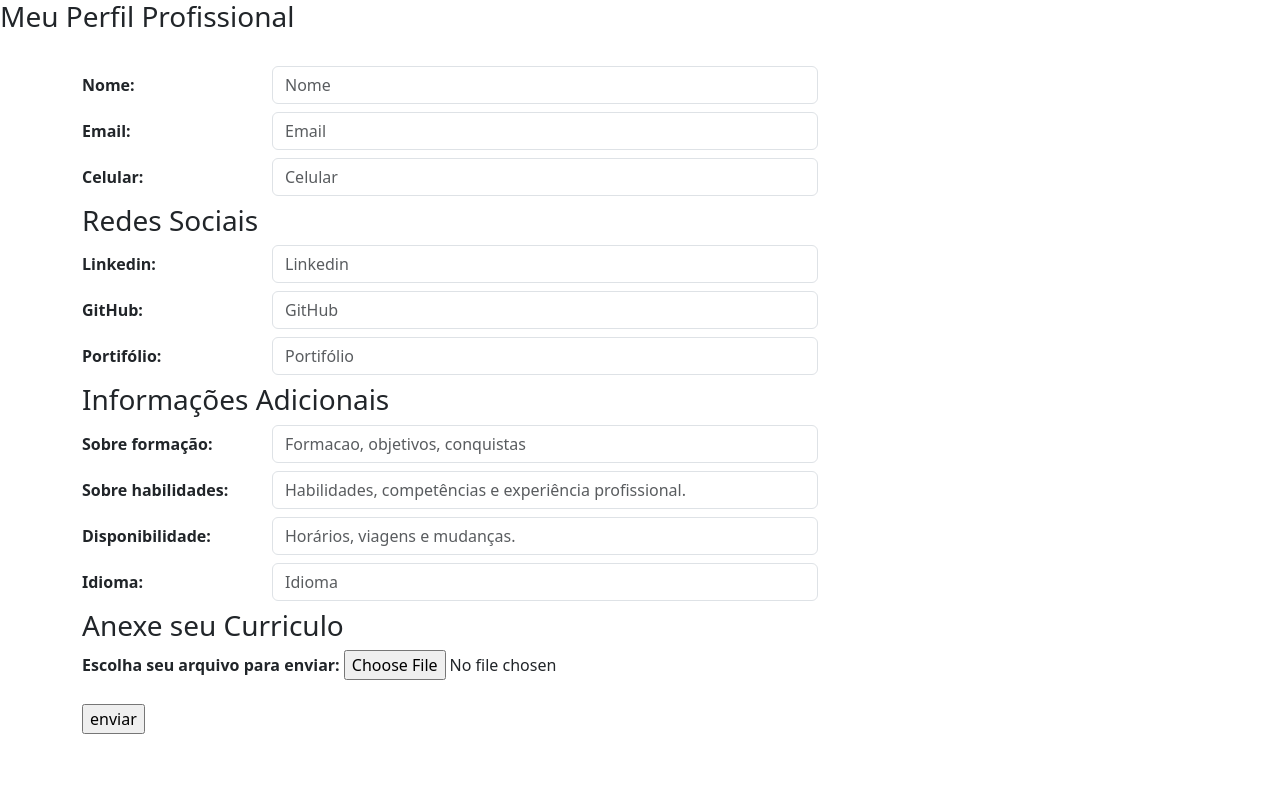
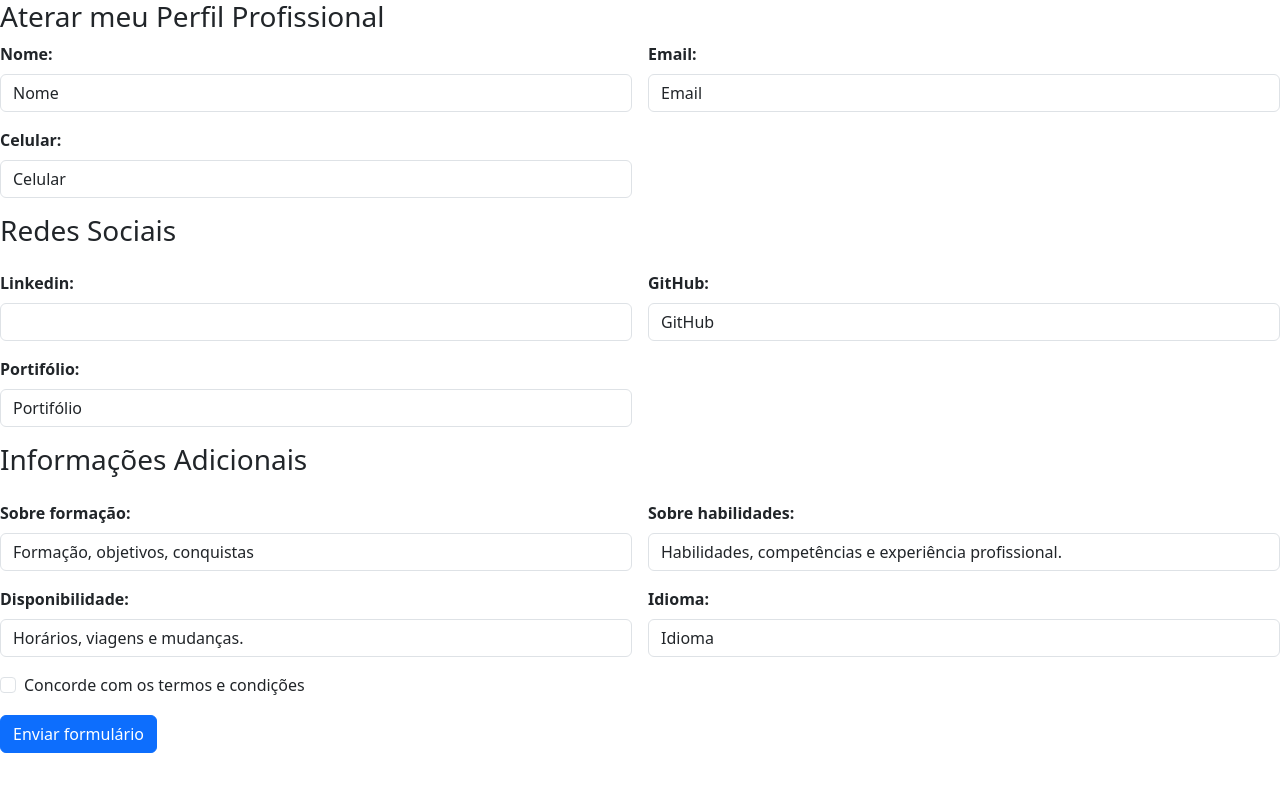
Before and after one commit to pedrocruzz/vagas_fatec, a PHP site: page /views/Aluno/Index.php in a window 1280 px wide. Run offline with PHP 8.4, Linux system fonts and the light colour scheme; some libraries are stand-ins or nearby versions.

Commit message:
alterar aluno

```diff
--- a/Application/controllers/Aluno.php
+++ b/Application/controllers/Aluno.php
@@ -20,7 +20,7 @@ class Aluno extends Controller
   }
   public function curriculo()
   {
-       $data = Alunos::findAll();
+        $data = Alunos::findAll();
         $this->view('aluno/curriculo', ['alunos' => $data]);
   }
 
--- a/Application/views/Aluno/Index.php
+++ b/Application/views/Aluno/Index.php
@@ -1,6 +1,17 @@
+<?php
+
+use Application\models\Alunos;
+
+if (isset($_POST['alterarPerfil'])) {
+    $data = array (
+        'linkedin' => $_POST['linkedin'],
+    );
+    $result = Alunos::alterarperfil($data);
+}
+?>
+
 <!DOCTYPE html>
 <html lang="pt-br">
-
 <head>
     <meta charset="UTF-8">
     <meta http-equiv="X-UA-Compatible" content="IE=edge">
@@ -8,95 +19,103 @@
     <link rel="stylesheet" href="bootstrap-5.1.3-dist/bootstrap-5.1.3-dist/css/bootstrap.min.css">
     <script src="https://cdn.jsdelivr.net/npm/@popperjs/core@2.9.2/dist/umd/popper.min.js"></script>
     <script src="https://cdn.jsdelivr.net/npm/bootstrap@5.0.1/dist/js/bootstrap.min.js" integrity="sha384-Atwg2Pkwv9vp0ygtn1JAojH0nYbwNJLPhwyoVbhoPwBhjQPR5VtM2+xf0Uwh9KtT" crossorigin="anonymous"></script>
-  <title>Documento</title>
+    <title>Aterar Perfil</title>
 </head>
-
 <body>
-
     <script src="bootstrap-5.1.3-dist/bootstrap-5.1.3-dist/js/bootstrap.bundle.min.js"></script>
-  <h3>Meu Perfil Profissional</h3>
-
-  <form>
-    <br>
-    <div class="container">
-      <div class="row mb-2">
-        <label for="inputNome" class="col-sm-2 col-form-label"><strong>Nome:</strong></label>
-        <div class="col-sm-6">
-          <input type="nome" class="form-control" id="inputNome" placeholder="Nome" required>
+    <h3>Aterar meu Perfil Profissional</h3>
+    <form class="row g-3 needs-validation" method="post">
+        <div class="col-md-6">
+            <label for="validationNome" class="form-label"><strong>Nome:</strong></label>
+            <input type="text" class="form-control" id="validationNome" value="Nome" required>
+            <div class="valid-feedback">
+                Looks good!
             </div>
         </div>
-      <div class="row mb-2">
-        <label for="inputEmail" class="col-sm-2 col-form-label"><strong>Email:</strong></label>
-        <div class="col-sm-6">
-          <input type="email" class="form-control" id="inputEmail" placeholder="Email" required>
+        <div class="col-md-6">
+            <label for="validationEmail" class="form-label"><strong>Email:</strong></label>
+            <input type="text" class="form-control" id="validationEmail" value="Email" required>
+            <div class="valid-feedback">
+                Looks good!
             </div>
         </div>
-      <div class="row mb-2">
-        <label for="inputCel1" class="col-sm-2 col-form-label"><strong>Celular:</strong></label>
-        <div class="col-sm-6">
-          <input type="celular" class="form-control" id="inputCel1" placeholder="Celular" required>
+        <div class="col-md-6">
+            <label for="validationCelular" class="form-label"><strong>Celular:</strong></label>
+            <input type="text" class="form-control" id="validationCelular" value="Celular" required>
+            <div class="valid-feedback">
+                Looks good!
             </div>
         </div>
-
         <h3>Redes Sociais</h3>
-      <div class="row mb-2">
-        <label for="inputdLinkedin" class="col-sm-2 col-form-label"><strong>Linkedin:</strong></label>
-        <div class="col-sm-6">
-          <input type="linkedin" class="form-control" id="inputLinkedin" placeholder="Linkedin" required>
+        </div>
+        <div class="col-md-6">
+            <label for="validationLinkedin" class="form-label"><strong>Linkedin:</strong></label>
+            <input type="text" class="form-control" id="validationLinkedin" name="linkedin" required>
+            <div class="valid-feedback">
+                Looks good!
             </div>
         </div>
-      <div class="row mb-2">
-        <label for="inputGitHub" class="col-sm-2 col-form-label"><strong>GitHub:</strong></label>
-        <div class="col-sm-6">
-          <input type="github" class="form-control" id="inputGitHub" placeholder="GitHub" required>
+        <div class="col-md-6">
+            <label for="validationGitHub" class="form-label"><strong>GitHub:</strong></label>
+            <input type="text" class="form-control" id="validationGitHub" value="GitHub" required>
+            <div class="valid-feedback">
+                Looks good!
             </div>
         </div>
-      <div class="row mb-2">
-        <label for="inputPortifolio" class="col-sm-2 col-form-label"><strong>Portifólio:</strong></label>
-        <div class="col-sm-6">
-          <input type="portifolio" class="form-control" id="inputPortifolio" placeholder="Portifólio" required>
+        </div>
+        <div class="col-md-6">
+            <label for="validationPortifolio" class="form-label"><strong>Portifólio:</strong></label>
+            <input type="text" class="form-control" id="validationPortifolio" value="Portifólio" required>
+            <div class="valid-feedback">
+                Looks good!
             </div>
         </div>
-
         <h3>Informações Adicionais</h3>
-      <div class="row mb-2">
-        <label for="inputInformacao" class="col-sm-2 col-form-label"><strong>Sobre formação:</strong></label>
-        <div class="col-sm-6">
-          <input type="informacao" class="form-control" id="inputInformacao" placeholder="Formacao, objetivos, conquistas" required>
+        </div>
+        <div class="col-md-6">
+            <label for="validationSformacao" class="form-label"><strong>Sobre formação:</strong></label>
+            <input type="text" class="form-control" id="validationSformacao" value="Formação, objetivos, conquistas" required>
+            <div class="valid-feedback">
+                Looks good!
             </div>
         </div>
-      <div class="row mb-2">
-        <label for="inputInformaçao2" class="col-sm-2 col-form-label"><strong>Sobre habilidades:</strong></label>
-        <div class="col-sm-6">
-          <input type="informacao2" class="form-control" id="inputInformaçao2" placeholder="Habilidades, competências e experiência profissional." required>
+        <div class="col-md-6">
+            <label for="validationShabilidades" class="form-label"><strong>Sobre habilidades:</strong></label>
+            <input type="text" class="form-control" id="validationShabilidades" value="Habilidades, competências e experiência profissional." required>
+            <div class="valid-feedback">
+                Looks good!
             </div>
         </div>
-      <div class="row mb-2">
-        <label for="inputDisponibilidade" class="col-sm-2 col-form-label"><strong>Disponibilidade:</strong></label>
-        <div class="col-sm-6">
-          <input type="disponibilidade" class="form-control" id="inputDisponibilidade" placeholder="Horários, viagens e mudanças." required>
+        <div class="col-md-6">
+            <label for="validationDisponibilidade" class="form-label"><strong>Disponibilidade:</strong></label>
+            <input type="text" class="form-control" id="validationDisponibilidade" value="Horários, viagens e mudanças." required>
+            <div class="valid-feedback">
+                Looks good!
             </div>
         </div>
-      <div class="row mb-2">
-        <label for="inputIdioma" class="col-sm-2 col-form-label"><strong>Idioma:</strong></label>
-        <div class="col-sm-6">
-          <input type="Idioma" class="form-control" id="inputIdioma" placeholder="Idioma" required>
+        <div class="col-md-6">
+            <label for="validationIdioma" class="form-label"><strong>Idioma:</strong></label>
+            <input type="text" class="form-control" id="validationIdioma" value="Idioma" required>
+            <div class="valid-feedback">
+                Looks good!
             </div>
         </div>
-
-      <h3>Anexe seu Curriculo</h3>
-      </strong>
-      <label><strong> Escolha seu arquivo para enviar: </strong></label>
-      <input type="file" id="myFile" /> <br /><br />
-
-      <input type="submit" value="enviar" />
-
         </div>
-
-
+        <div class="col-12">
+            <div class="form-check">
+                <input class="form-check-input" type="checkbox" value="" id="invalidCheck" required>
+                <label class="form-check-label" for="invalidCheck">
+                    Concorde com os termos e condições
+                </label>
+                <div class="invalid-feedback">
+                    Você deve concordar antes de enviar.
+                </div>
+            </div>
+        </div>
+        <div class="col-12">
+            <button class="btn btn-primary" type="submit" name="alterarPerfil">Enviar formulário</button>
+        </div>
     </form>
-
     <script src="https://cdn.jsdelivr.net/npm/bootstrap@5.1.3/dist/js/bootstrap.bundle.min.js" integrity="sha384-ka7Sk0Gln4gmtz2MlQnikT1wXgYsOg+OMhuP+IlRH9sENBO0LRn5q+8nbTov4+1p" crossorigin="anonymous"></script>
 </body>
-
 </html>
```
Also changed, not shown: Application/models/Alunos.php (+2 -17 lines), Application/views/Aluno/alterarperfil.php (deleted, +0 -133 lines). Lines whose indentation alone changed are shown as unchanged.
